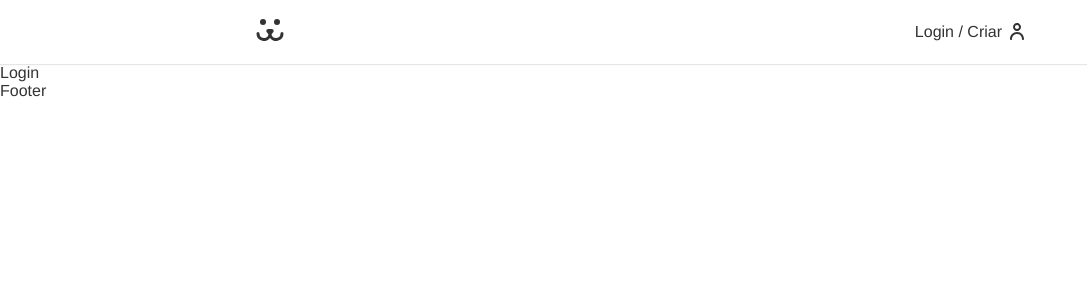
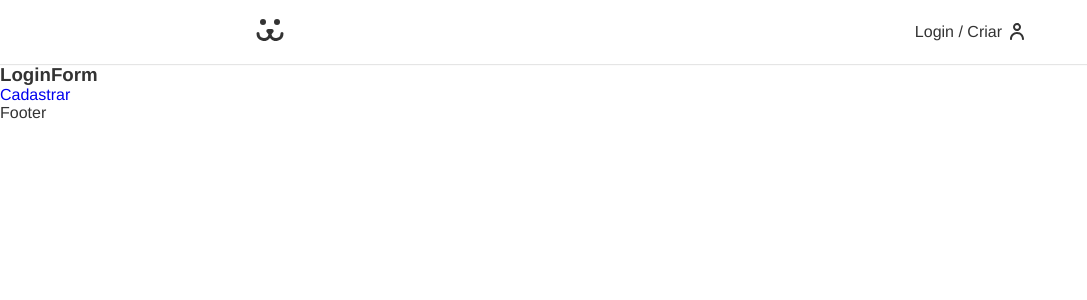
Before and after one commit to betokast/dogs, a React (Vite) app in the folder dogs/: page /login in a window 1280 px wide. Shown: the top 300 px of the page, without its empty margins (0-1087 px from the left). Built offline with nearby package versions, Linux system fonts and the light colour scheme.

Commit message:
Criação dos componentes `LoginCreate`, `LoginForm`, `LoginPasswordLost` e `LoginPasswordreset` e respectivas rotas

```diff
--- a/dogs/src/App.jsx
+++ b/dogs/src/App.jsx
@@ -13,7 +13,7 @@
         <Header />
         <Routes>
           <Route path='/' element={<Home />} />
-          <Route path='/login' element={<Login />} />
+          <Route path='/login/*' element={<Login />} />
         </Routes>
         <Footer />
       </BrowserRouter>
--- a/dogs/src/Components/Login/Login.jsx
+++ b/dogs/src/Components/Login/Login.jsx
@@ -1,7 +1,19 @@
 import React from 'react'
+import { Route, Routes } from 'react-router-dom'
+import { LoginForm } from './LoginForm'
+import { LoginCreate } from './LoginCreate'
+import { LoginPasswordLost } from './LoginPasswordLost'
+import { LoginPasswordReset } from './LoginPasswordReset'
 
 export const Login = () => {
   return (
-    <div>Login</div>
+    <div>
+      <Routes>
+        <Route path='/' element={<LoginForm />} />
+        <Route path='criar' element={<LoginCreate />} />
+        <Route path='perdeu' element={<LoginPasswordLost />} />
+        <Route path='resetar' element={<LoginPasswordReset />} />
+      </Routes>
+    </div>
   )
 }
--- /dev/null
+++ b/dogs/src/Components/Login/LoginCreate.jsx
@@ -0,0 +1,7 @@
+import React from 'react'
+
+export const LoginCreate = () => {
+  return (
+    <div>LoginCreate</div>
+  )
+}
--- /dev/null
+++ b/dogs/src/Components/Login/LoginForm.jsx
@@ -0,0 +1,11 @@
+import React from 'react'
+import { Link } from 'react-router-dom'
+
+export const LoginForm = () => {
+  return (
+    <div>
+      <h3>LoginForm</h3>
+      <Link to="/login/criar">Cadastrar</Link>
+    </div>
+  )
+}
--- /dev/null
+++ b/dogs/src/Components/Login/LoginPasswordLost.jsx
@@ -0,0 +1,7 @@
+import React from 'react'
+
+export const LoginPasswordLost = () => {
+  return (
+    <div>LoginPasswordLost</div>
+  )
+}
--- /dev/null
+++ b/dogs/src/Components/Login/LoginPasswordReset.jsx
@@ -0,0 +1,7 @@
+import React from 'react'
+
+export const LoginPasswordReset = () => {
+  return (
+    <div>LoginPasswordReset</div>
+  )
+}
```
